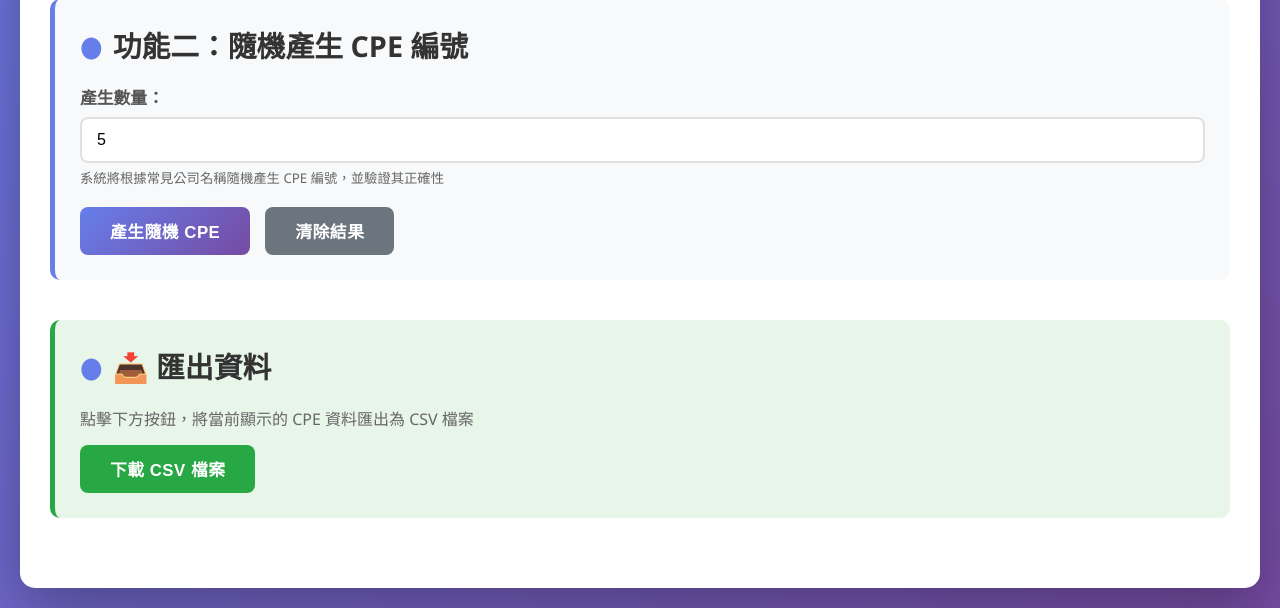
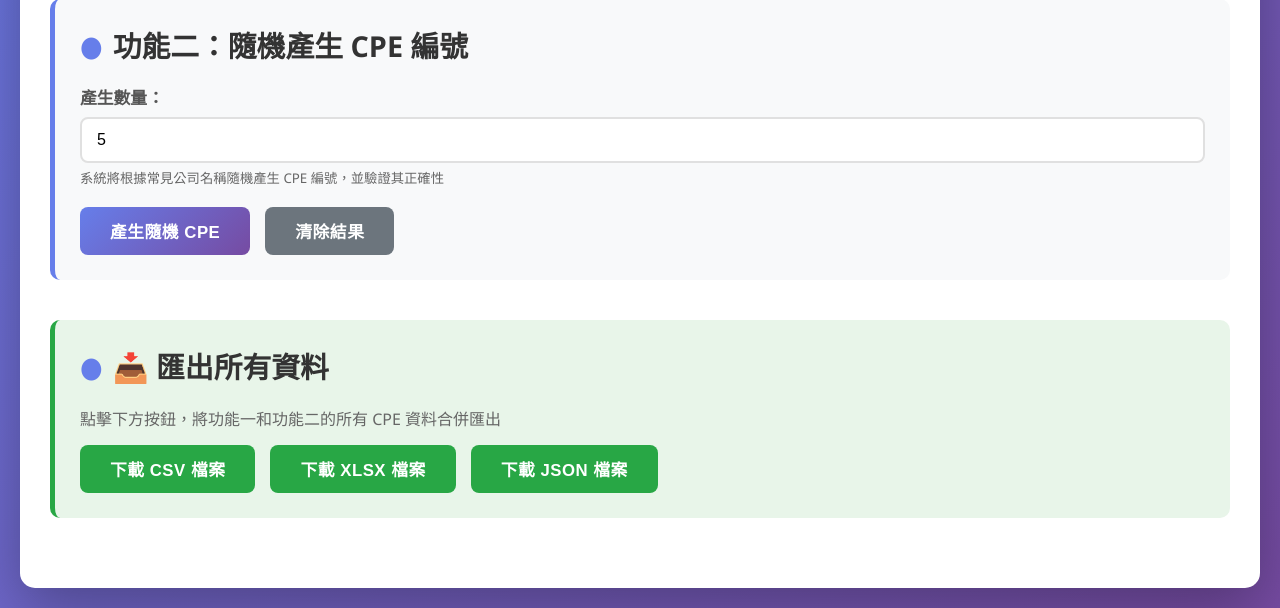
Before and after one commit to d11216142/cpe-generator, a Flask app: page / in a window 1280 px wide. Shown: the part 525-1133 px from the top of the page. Run offline with Flask 3, Linux system fonts and the light colour scheme.

Commit message:
Add separate export buttons with XLSX and JSON support for both functions
Co-authored-by: d11216142 <243925184+d11216142@users.noreply.github.com>

```diff
--- a/app.py
+++ b/app.py
@@ -4,8 +4,11 @@ import re
 import random
 import csv
 import io
+import json
 from datetime import datetime, timedelta
 from urllib.parse import quote
+from openpyxl import Workbook
+from openpyxl.styles import Font, PatternFill, Alignment
 
 app = Flask(__name__)
 
@@ -490,6 +493,110 @@ def export_csv():
     except Exception as e:
         return jsonify({'error': str(e)}), 500
 
+@app.route('/api/export-xlsx', methods=['POST'])
+def export_xlsx():
+    """
+    Export CPE data to XLSX (Excel)
+    """
+    try:
+        data = request.json
+        cpe_data = data.get('data', [])
+
+        if not cpe_data:
+            return jsonify({'error': 'No data to export'}), 400
+
+        # Create workbook and worksheet
+        wb = Workbook()
+        ws = wb.active
+        ws.title = "CPE Data"
+
+        # Define headers
+        headers = [
+            'CPE', 'Category', 'Vendor', 'Product', 'Version',
+            'Other Fields', 'Size (MB)', 'Install Date', 'Install Location'
+        ]
+
+        # Style headers
+        header_fill = PatternFill(start_color="667EEA", end_color="667EEA", fill_type="solid")
+        header_font = Font(bold=True, color="FFFFFF")
+
+        # Write headers
+        for col_num, header in enumerate(headers, 1):
+            cell = ws.cell(row=1, column=col_num, value=header)
+            cell.fill = header_fill
+            cell.font = header_font
+            cell.alignment = Alignment(horizontal='center', vertical='center')
+
+        # Write data
+        for row_num, item in enumerate(cpe_data, 2):
+            ws.cell(row=row_num, column=1, value=item.get('cpe', ''))
+            ws.cell(row=row_num, column=2, value=item.get('category', ''))
+            ws.cell(row=row_num, column=3, value=item.get('vendor', ''))
+            ws.cell(row=row_num, column=4, value=item.get('product', ''))
+            ws.cell(row=row_num, column=5, value=item.get('version', ''))
+            ws.cell(row=row_num, column=6, value=item.get('other_fields', ''))
+            ws.cell(row=row_num, column=7, value=item.get('size_mb', ''))
+            ws.cell(row=row_num, column=8, value=item.get('install_date', ''))
+            ws.cell(row=row_num, column=9, value=item.get('install_location', ''))
+
+        # Auto-adjust column widths
+        for column in ws.columns:
+            max_length = 0
+            column_letter = column[0].column_letter
+            for cell in column:
+                try:
+                    if len(str(cell.value)) > max_length:
+                        max_length = len(str(cell.value))
+                except:
+                    pass
+            adjusted_width = min(max_length + 2, 50)
+            ws.column_dimensions[column_letter].width = adjusted_width
+
+        # Save to BytesIO
+        output = io.BytesIO()
+        wb.save(output)
+        output.seek(0)
+
+        return send_file(
+            output,
+            mimetype='application/vnd.openxmlformats-officedocument.spreadsheetml.sheet',
+            as_attachment=True,
+            download_name=f'cpe_data_{datetime.now().strftime("%Y%m%d_%H%M%S")}.xlsx'
+        )
+    except Exception as e:
+        return jsonify({'error': str(e)}), 500
+
+@app.route('/api/export-json', methods=['POST'])
+def export_json():
+    """
+    Export CPE data to JSON
+    """
+    try:
+        data = request.json
+        cpe_data = data.get('data', [])
+
+        if not cpe_data:
+            return jsonify({'error': 'No data to export'}), 400
+
+        # Format the data for JSON export
+        json_output = {
+            'export_date': datetime.now().strftime('%Y-%m-%d %H:%M:%S'),
+            'total_entries': len(cpe_data),
+            'data': cpe_data
+        }
+
+        # Convert to JSON string with proper formatting
+        json_string = json.dumps(json_output, ensure_ascii=False, indent=2)
+
+        return send_file(
+            io.BytesIO(json_string.encode('utf-8')),
+            mimetype='application/json',
+            as_attachment=True,
+            download_name=f'cpe_data_{datetime.now().strftime("%Y%m%d_%H%M%S")}.json'
+        )
+    except Exception as e:
+        return jsonify({'error': str(e)}), 500
+
 if __name__ == '__main__':
     # Note: For production deployment, set debug=False and use a production WSGI server
     import os
--- a/requirements.txt
+++ b/requirements.txt
@@ -1,3 +1,4 @@
 Flask==3.0.0
 requests==2.31.0
 Werkzeug==3.0.1
+openpyxl==3.1.2
--- a/templates/index.html
+++ b/templates/index.html
@@ -303,6 +303,13 @@
 
                 <div id="fetch-alert"></div>
                 <div id="fetch-results" class="results hidden"></div>
+
+                <!-- Export buttons for Function 1 -->
+                <div id="fetch-export" class="button-group hidden" style="margin-top: 20px;">
+                    <button class="btn-success" onclick="exportData('fetch', 'csv')">📥 下載 CSV</button>
+                    <button class="btn-success" onclick="exportData('fetch', 'xlsx')">📥 下載 XLSX</button>
+                    <button class="btn-success" onclick="exportData('fetch', 'json')">📥 下載 JSON</button>
+                </div>
             </div>
 
             <!-- Section 2: Generate Random CPE -->
@@ -329,15 +336,26 @@
 
                 <div id="generate-alert"></div>
                 <div id="generate-results" class="results hidden"></div>
+
+                <!-- Export buttons for Function 2 -->
+                <div id="generate-export" class="button-group hidden" style="margin-top: 20px;">
+                    <button class="btn-success" onclick="exportData('generate', 'csv')">📥 下載 CSV</button>
+                    <button class="btn-success" onclick="exportData('generate', 'xlsx')">📥 下載 XLSX</button>
+                    <button class="btn-success" onclick="exportData('generate', 'json')">📥 下載 JSON</button>
+                </div>
             </div>
 
-            <!-- Export Section -->
+            <!-- Export Section - Combined Data -->
             <div class="section" style="background: #e8f5e9; border-left-color: #28a745;">
-                <h2 class="section-title">📥 匯出資料</h2>
+                <h2 class="section-title">📥 匯出所有資料</h2>
                 <p style="margin-bottom: 15px; color: #666;">
-                    點擊下方按鈕，將當前顯示的 CPE 資料匯出為 CSV 檔案
+                    點擊下方按鈕，將功能一和功能二的所有 CPE 資料合併匯出
                 </p>
-                <button class="btn-success" onclick="exportToCSV()">下載 CSV 檔案</button>
+                <div class="button-group">
+                    <button class="btn-success" onclick="exportAllData('csv')">下載 CSV 檔案</button>
+                    <button class="btn-success" onclick="exportAllData('xlsx')">下載 XLSX 檔案</button>
+                    <button class="btn-success" onclick="exportAllData('json')">下載 JSON 檔案</button>
+                </div>
             </div>
         </div>
     </div>
@@ -371,6 +389,7 @@
         function clearResults(section) {
             document.getElementById(`${section}-results`).classList.add('hidden');
             document.getElementById(`${section}-results`).innerHTML = '';
+            document.getElementById(`${section}-export`).classList.add('hidden');
             clearAlert(section);
             if (section === 'fetch') {
                 fetchData = [];
@@ -560,6 +579,9 @@
 
             currentPage[section] = 1;
             displayCurrentPage(section);
+
+            // Show export buttons for this section
+            document.getElementById(`${section}-export`).classList.remove('hidden');
         }
 
         async function autoFetchCPE() {
@@ -632,7 +654,48 @@
             }
         }
 
-        async function exportToCSV() {
+        async function exportData(section, format) {
+            const data = section === 'fetch' ? fetchData : generateData;
+
+            if (data.length === 0) {
+                alert('沒有資料可以匯出。請先產生資料。');
+                return;
+            }
+
+            const endpoint = `/api/export-${format}`;
+            const fileExtension = format;
+
+            try {
+                const response = await fetch(endpoint, {
+                    method: 'POST',
+                    headers: {
+                        'Content-Type': 'application/json'
+                    },
+                    body: JSON.stringify({ data: data })
+                });
+
+                if (!response.ok) {
+                    throw new Error('匯出失敗');
+                }
+
+                // Download the file
+                const blob = await response.blob();
+                const url = window.URL.createObjectURL(blob);
+                const a = document.createElement('a');
+                a.href = url;
+                a.download = `cpe_${section}_${new Date().getTime()}.${fileExtension}`;
+                document.body.appendChild(a);
+                a.click();
+                window.URL.revokeObjectURL(url);
+                document.body.removeChild(a);
+
+                alert(`${format.toUpperCase()} 檔案已下載！`);
+            } catch (error) {
+                alert(`匯出錯誤：${error.message}`);
+            }
+        }
+
+        async function exportAllData(format) {
             // Combine data from both sections
             const allData = [...fetchData, ...generateData];
 
@@ -641,8 +704,11 @@
                 return;
             }
 
+            const endpoint = `/api/export-${format}`;
+            const fileExtension = format;
+
             try {
-                const response = await fetch('/api/export-csv', {
+                const response = await fetch(endpoint, {
                     method: 'POST',
                     headers: {
                         'Content-Type': 'application/json'
@@ -659,13 +725,13 @@
                 const url = window.URL.createObjectURL(blob);
                 const a = document.createElement('a');
                 a.href = url;
-                a.download = `cpe_data_${new Date().getTime()}.csv`;
+                a.download = `cpe_all_data_${new Date().getTime()}.${fileExtension}`;
                 document.body.appendChild(a);
                 a.click();
                 window.URL.revokeObjectURL(url);
                 document.body.removeChild(a);
 
-                alert('CSV 檔案已下載！');
+                alert(`${format.toUpperCase()} 檔案已下載！`);
             } catch (error) {
                 alert(`匯出錯誤：${error.message}`);
             }
```
